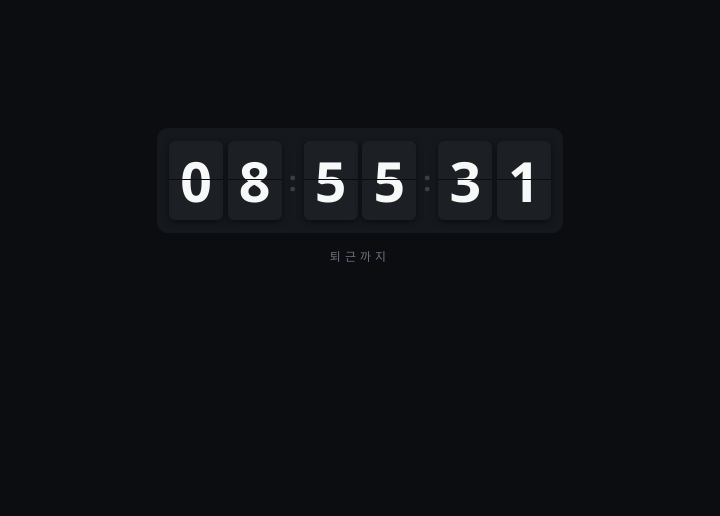
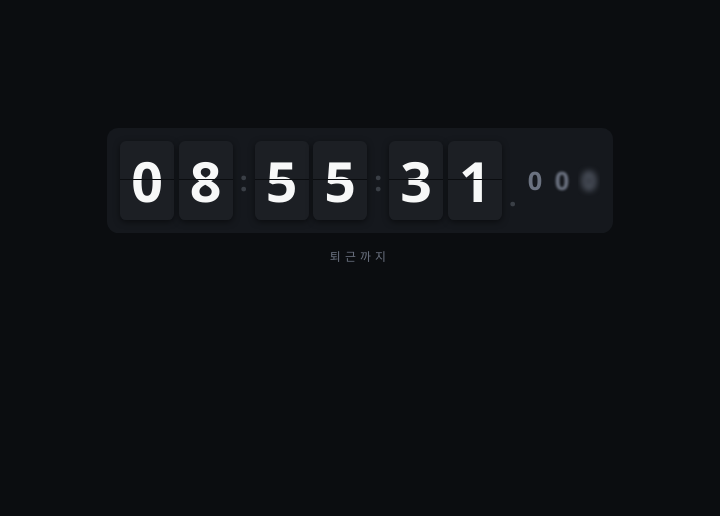
Before and after one commit to jaemyungchoi95/ms-timer, an Electron app: page src/renderer/index.html in a window 720 px wide. Shown: the part 204-720 px from the top of the page. Drawn offline with Linux system fonts and the light colour scheme.

Commit message:
feat: ms 스크롤 릴 3개
플립 불가 자리(1~100ms 주기)의 표현. 연속 위상 이동이라 속도 제한 없음.
자리별 블러(0/1/3px)로 60Hz 샘플링 지터를 모션 블러로 지각시킨다.
스트립 11자리 + translateY 퍼센트 — clientHeight 측정 없이 wrap.

```diff
--- a/src/renderer/clock.js
+++ b/src/renderer/clock.js
@@ -1,20 +1,31 @@
 import { computeRemaining } from '../lib/countdown.js';
 import { FlipDigit } from './flip-digit.js';
+import { Reel } from './reel.js';
 
 const clockEl = document.getElementById('clock');
 const labelEl = document.getElementById('label');
 const digits = [...document.querySelectorAll('[data-flip]')].map((el) => new FlipDigit(el));
+
+const reels = [
+  new Reel(document.querySelector('[data-reel="100"]'), 100, 0),
+  new Reel(document.querySelector('[data-reel="10"]'), 10, 1),
+  new Reel(document.querySelector('[data-reel="1"]'), 1, 3),
+];
 
 const pad2 = (n) => String(n).padStart(2, '0');
 
 let lastExpired = null;
 
 function tick() {
-  const { expired, h, m, s } = computeRemaining(new Date());
+  const { expired, h, m, s, ms } = computeRemaining(new Date());
 
   const chars = pad2(h) + pad2(m) + pad2(s);
   for (let i = 0; i < digits.length; i++) {
     digits[i].set(chars[i]);
+  }
+
+  for (const reel of reels) {
+    reel.update(ms);
   }
 
   if (expired !== lastExpired) {
--- a/src/renderer/index.html
+++ b/src/renderer/index.html
@@ -51,6 +51,24 @@
           <div class="flip-fold-top"><span>0</span></div>
           <div class="flip-fold-bottom"><span>0</span></div>
         </div>
+
+        <div class="dot">.</div>
+
+        <div class="reel" data-reel="100">
+          <div class="reel-strip">
+            <span>0</span><span>1</span><span>2</span><span>3</span><span>4</span><span>5</span><span>6</span><span>7</span><span>8</span><span>9</span><span>0</span>
+          </div>
+        </div>
+        <div class="reel" data-reel="10">
+          <div class="reel-strip">
+            <span>0</span><span>1</span><span>2</span><span>3</span><span>4</span><span>5</span><span>6</span><span>7</span><span>8</span><span>9</span><span>0</span>
+          </div>
+        </div>
+        <div class="reel" data-reel="1">
+          <div class="reel-strip">
+            <span>0</span><span>1</span><span>2</span><span>3</span><span>4</span><span>5</span><span>6</span><span>7</span><span>8</span><span>9</span><span>0</span>
+          </div>
+        </div>
       </div>
       <div id="label" class="label">퇴근까지</div>
     </main>
--- /dev/null
+++ b/src/renderer/reel.js
@@ -0,0 +1,30 @@
+import { reelPhase } from '../lib/reel-phase.js';
+
+const STRIP_DIGITS = 11; // 0..9 + wrap용 0
+
+/**
+ * 연속 회전하는 숫자 릴 하나.
+ *
+ * 플립 애니메이션은 최소 250ms가 필요해 ms 자리(1~100ms 주기)에 쓸 수 없다.
+ * 릴은 이산 전환이 아니라 연속 이동이므로 속도 제한이 없다.
+ */
+export class Reel {
+  /**
+   * @param {HTMLElement} root `[data-reel]` 요소
+   * @param {number} place 100 | 10 | 1
+   * @param {number} blurPx 회전 속도에 대응하는 모션 블러 강도
+   */
+  constructor(root, place, blurPx) {
+    this.strip = root.querySelector('.reel-strip');
+    this.place = place;
+    if (blurPx > 0) {
+      this.strip.style.filter = `blur(${blurPx}px)`;
+    }
+  }
+
+  /** @param {number} ms 0..999 */
+  update(ms) {
+    const phase = reelPhase(ms, this.place);
+    this.strip.style.transform = `translateY(${(-phase * 100) / STRIP_DIGITS}%)`;
+  }
+}
--- a/src/renderer/style.css
+++ b/src/renderer/style.css
@@ -139,6 +139,43 @@ body {
   to   { transform: rotateX(0deg); }
 }
 
+.dot {
+  align-self: flex-end;
+  font-size: calc(var(--digit-size) * 0.5);
+  font-weight: 600;
+  color: var(--sep-fg);
+  padding: 0 calc(var(--gap) * 0.5) calc(var(--card-h) * 0.08);
+}
+
+.reel {
+  position: relative;
+  width: calc(var(--card-h) * 0.28);
+  height: calc(var(--card-h) * 0.4);
+  overflow: hidden;
+}
+
+.reel-strip {
+  position: absolute;
+  top: 0;
+  left: 0;
+  width: 100%;
+  will-change: transform;
+}
+
+.reel-strip > span {
+  display: block;
+  height: calc(var(--card-h) * 0.4);
+  line-height: calc(var(--card-h) * 0.4);
+  text-align: center;
+  font-size: calc(var(--card-h) * 0.32);
+  font-weight: 600;
+  color: var(--reel-fg);
+}
+
+.clock.expired .reel-strip > span {
+  color: var(--accent);
+}
+
 .label {
   font-size: calc(var(--card-h) * 0.15);
   letter-spacing: 0.35em;
```
